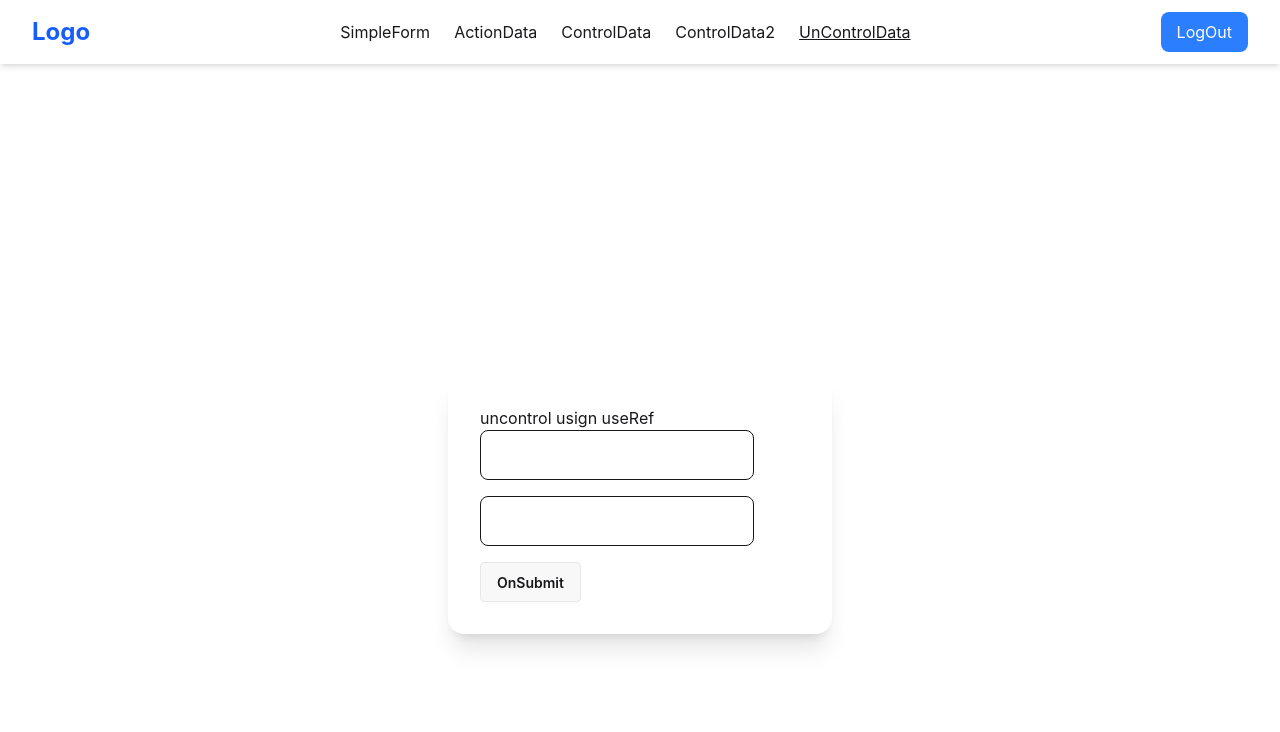
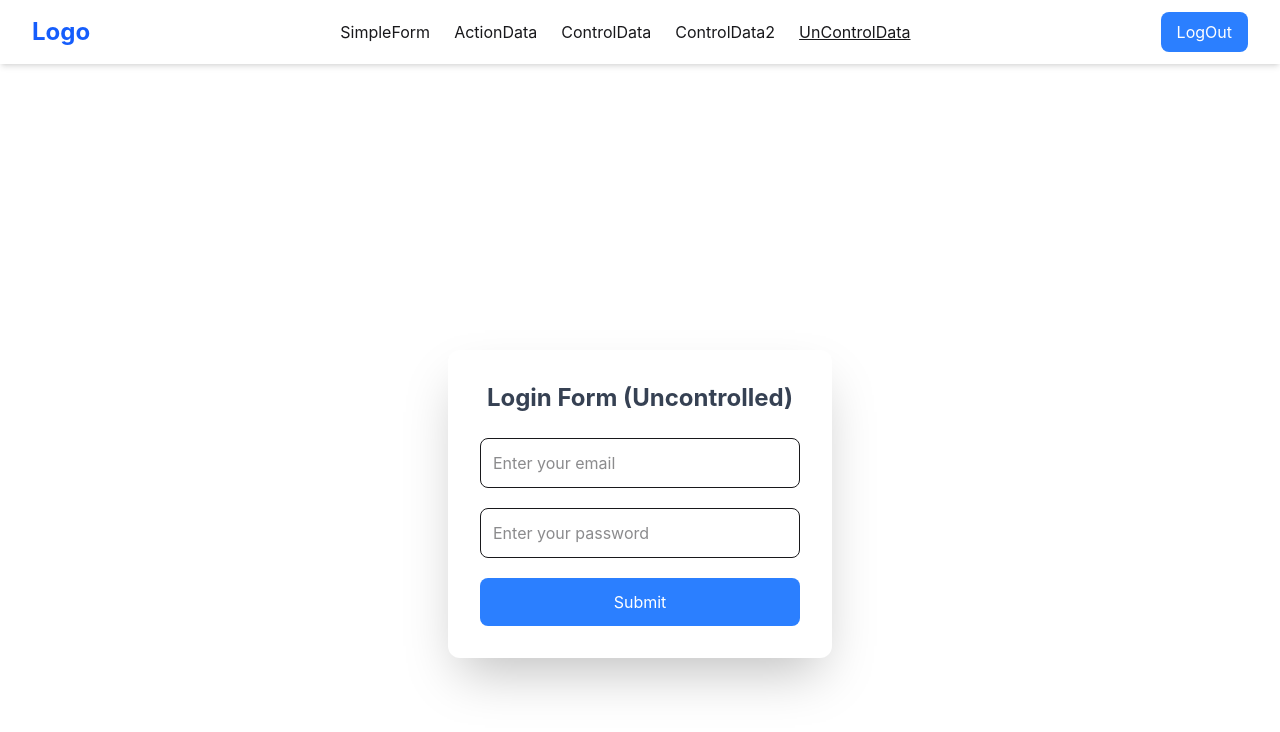
Before and after one commit to asik247/simple-react-form, a React (Vite) app: page /unControlData in a window 1280 px wide. Shown: the top 732 px of the page. Built offline with nearby package versions, Linux system fonts and the light colour scheme.

Commit message:
done uncontrol desing

```diff
--- a/src/Components/UncontrolData/UnControlData.jsx
+++ b/src/Components/UncontrolData/UnControlData.jsx
@@ -1,34 +1,55 @@
 import React, { useRef } from 'react';
 
 const UnControlData = () => {
-    // userRef code start hre;
+
     const emailRef = useRef('');
     const passwordRef = useRef('');
-    const handleSubmit = (e)=>{
+
+    const handleSubmit = (e) => {
         e.preventDefault();
-        // console.log(e.current);
+
         const emailValue = emailRef.current.value;
         const passwordValue = passwordRef.current.value;
-        console.log(emailValue,passwordValue);
 
+        console.log(emailValue, passwordValue);
     }
+
     return (
         <div className="flex items-center justify-center min-h-screen ">
-            <div className="bg-white shadow-xl rounded-2xl p-8 w-96">
-                <h1>uncontrol usign useRef</h1>
-                <form onSubmit={handleSubmit} className="space-y-4">
 
+            <div className="bg-white shadow-2xl rounded-xl p-8 w-96">
 
-                    <input ref={emailRef} type="email" name="" className=' className="w-full p-3 border rounded-lg focus:outline-none focus:ring-2 focus:ring-blue-400"' />
+                <h1 className="text-2xl font-bold text-center mb-6 text-gray-700">
+                    Login Form (Uncontrolled)
+                </h1>
 
-                    <input ref={passwordRef} type="password" name="" className=' className="w-full p-3 border rounded-lg focus:outline-none focus:ring-2 focus:ring-blue-400"' />
+                <form onSubmit={handleSubmit} className="space-y-5">
 
-                    <button className='btn'>OnSubmit</button>
+                    <input
+                        ref={emailRef}
+                        type="email"
+                        placeholder="Enter your email"
+                        className="w-full p-3 border rounded-lg focus:outline-none focus:ring-2 focus:ring-blue-400"
+                    />
 
+                    <input
+                        ref={passwordRef}
+                        type="password"
+                        placeholder="Enter your password"
+                        className="w-full p-3 border rounded-lg focus:outline-none focus:ring-2 focus:ring-blue-400"
+                    />
 
+                    <button
+                        type="submit"
+                        className="w-full bg-blue-500 text-white p-3 rounded-lg hover:bg-blue-600 transition"
+                    >
+                        Submit
+                    </button>
 
                 </form>
+
             </div>
+
         </div>
     );
 };
```
